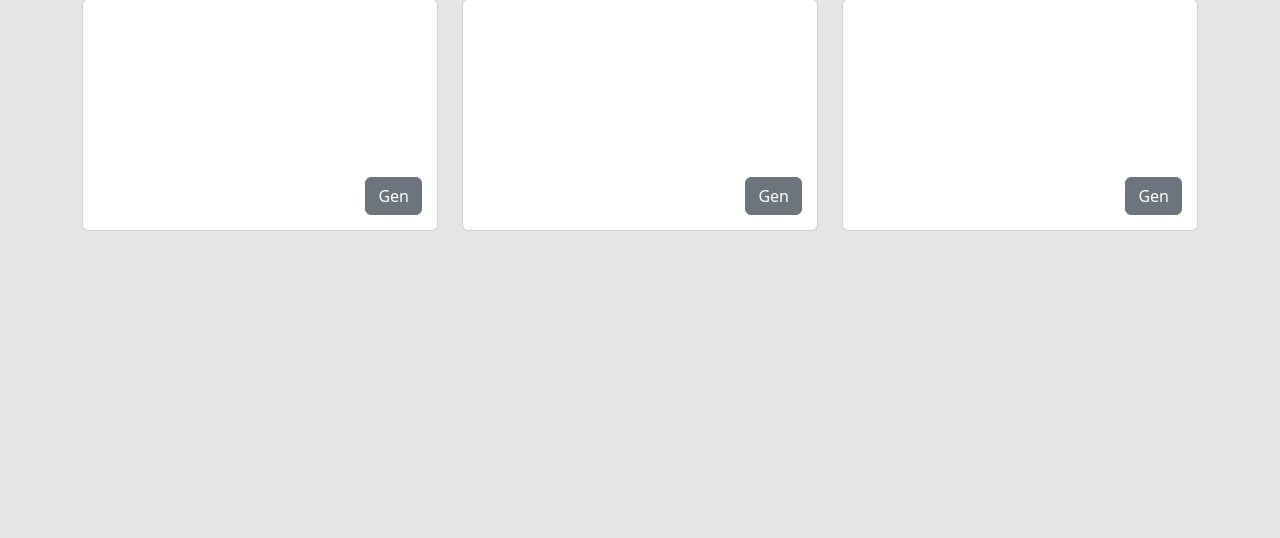
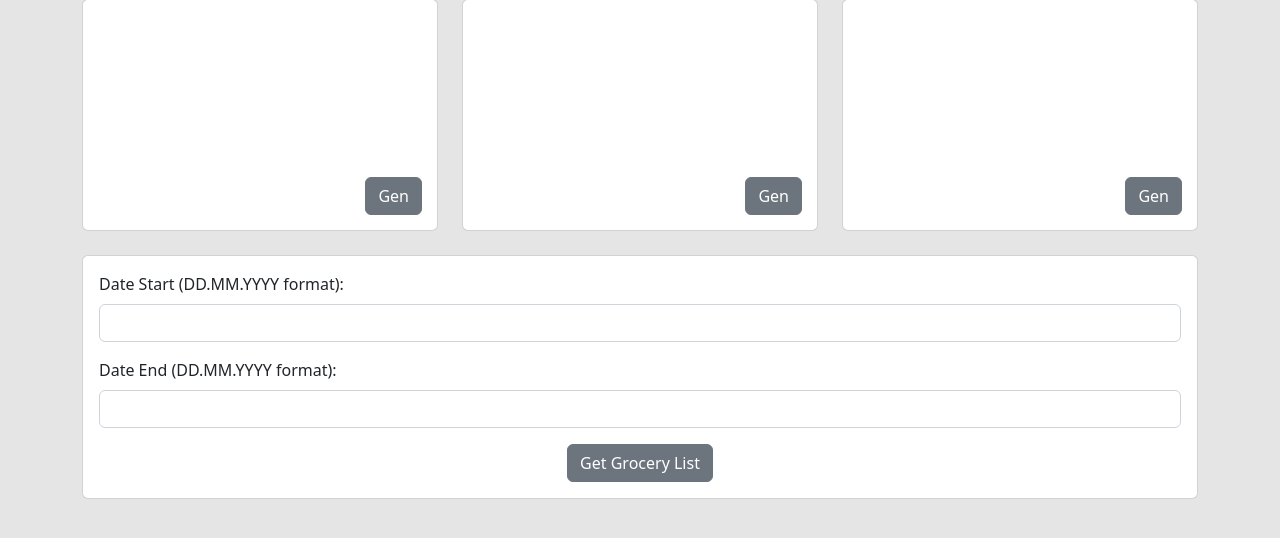
Before and after one commit to natalycod/menu_builder, a Flask app: template web_client/templates/calendar.html in a window 1280 px wide. Shown: the part 163-701 px from the top of the page. Run offline with Flask 3, Linux system fonts and the light colour scheme; the template is opened without the code that fills it, so the values that code supplies are empty.

Commit message:
Added grocery list page

```diff
--- a/web_client/app.py
+++ b/web_client/app.py
@@ -140,8 +140,12 @@ def calendar_delete_menu_page(date, date_delete):
     return redirect(web_client_url + "/calendar/" + date, code=302)
 
 
-@app.route('/calendar/<string:date>', methods=['GET'])
+@app.route('/calendar/<string:date>', methods=['GET', 'POST'])
 def calendar_date_page(date):
+    if request.method == 'POST':
+        date_start = request.form['date_start']
+        date_end = request.form['date_end']
+        return redirect(web_client_url + "/grocery_list/" + date_start + '/' + date_end, code=302)
     date_prev = backend.get_previous_date(date)
     date_next = backend.get_next_date(date)
 
@@ -178,5 +182,10 @@ def calendar_date_page(date):
         link_prev="/calendar/" + date_prev,
         link_next="/calendar/" + date_next)
 
+@app.route('/grocery_list/<string:date_start>/<string:date_end>', methods=['GET'])
+def grocery_list_page(date_start, date_end):
+    grocery_list = backend.backend_calendar_get_grocery_list(current_user.username, date_start, date_end)
+    return render_template('grocery_list.html', grocery_list=grocery_list)
+
 if __name__ == '__main__':
     app.run(debug=True)
--- a/web_client/backend.py
+++ b/web_client/backend.py
@@ -48,6 +48,11 @@ def backend_calendar_delete_menu(user_id, date):
 
 def backend_calendar_get_menues(user_id, date_start, date_end):
     url = server_url + "/calendar/get_menues?user_id=" + user_id + "&date_start=" + date_start + "&date_end=" + date_end
+    response = requests.get(url)
+    return json.loads(response.text)
+
+def backend_calendar_get_grocery_list(user_id, date_start, date_end):
+    url = server_url + "/calendar/get_grocery_list?user_id=" + user_id + "&date_start=" + date_start + "&date_end=" + date_end
     response = requests.get(url)
     return json.loads(response.text)
 
--- a/web_client/templates/calendar.html
+++ b/web_client/templates/calendar.html
@@ -86,4 +86,21 @@
       </div>
     </div>
   </div>
+  <div class="card">
+    <div class="card-body">
+      <form method="post">
+        <div class="mb-3">
+          <label for="date" class="form-label">Date Start (DD.MM.YYYY format):</label>
+          <input type="text" class="form-control" id="date_start" name="date_start" required>
+        </div>
+        <div class="mb-3">
+          <label for="date" class="form-label">Date End (DD.MM.YYYY format):</label>
+          <input type="text" class="form-control" id="date_end" name="date_end" required>
+        </div>
+        <div class="text-center">
+          <button type="submit" class="btn btn-secondary">Get Grocery List</button>
+        </div>
+      </form>
+    </div>
+  </div>
 {% endblock %}
```
Also changed, not shown: web_client/templates/grocery_list.html (added, +20 -0 lines).
